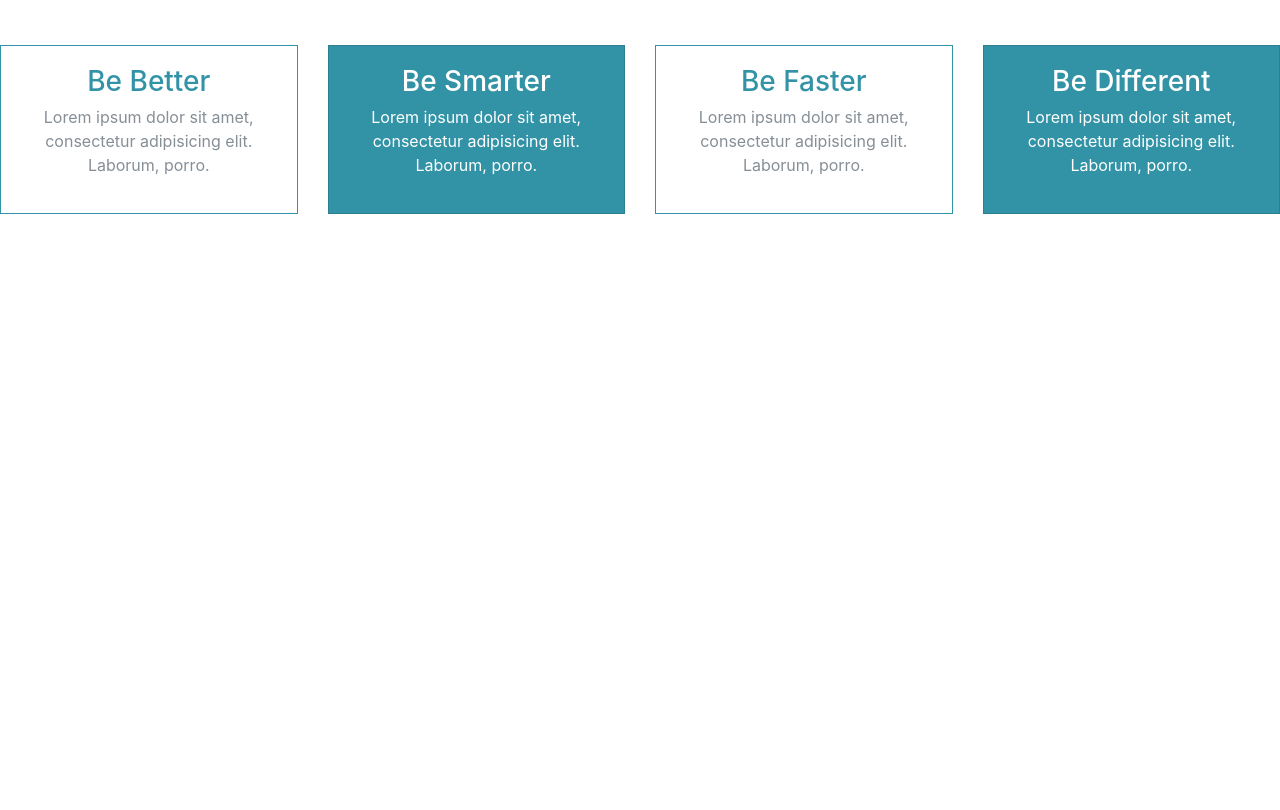
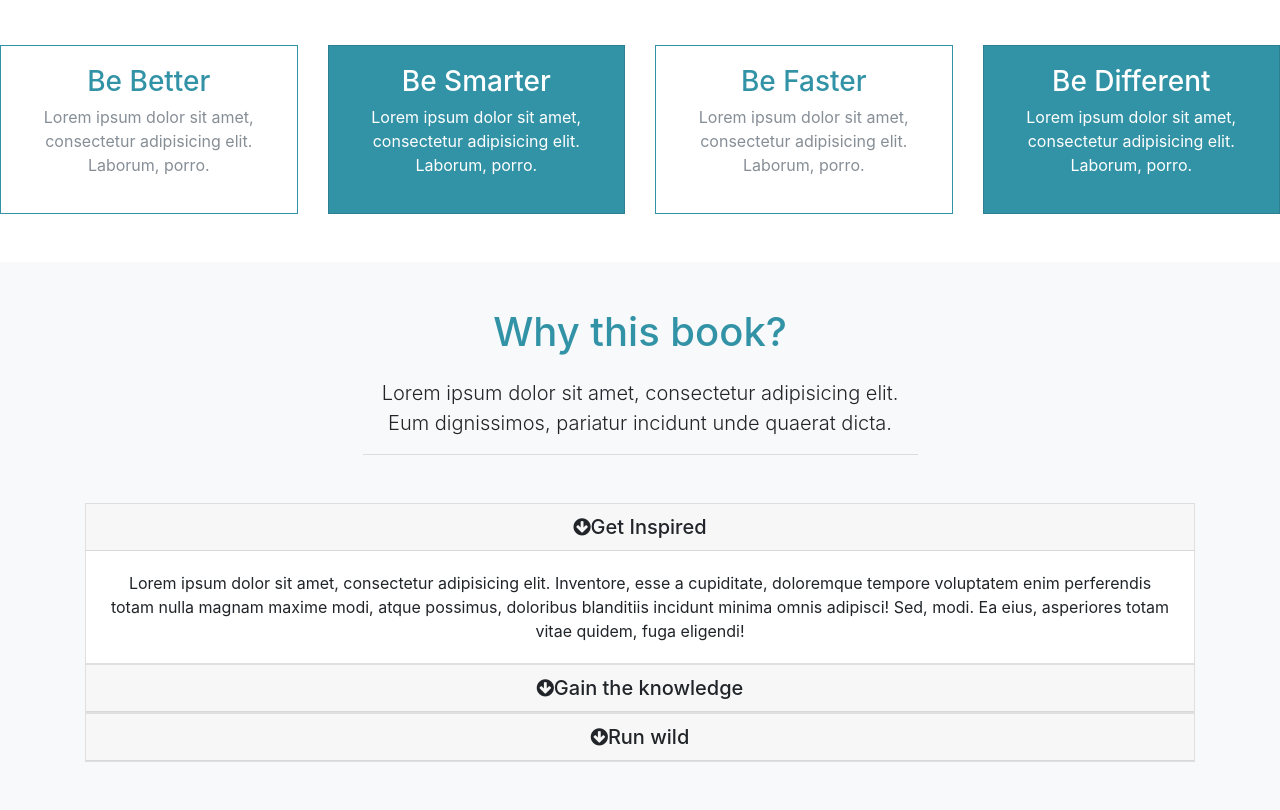
Before and after one commit to jeradamundsen/mizuxe, a website: page src/index.html in a window 1280 px wide. Shown: the part 897-1707 px from the top of the page. Before the commit the page ends 1159 px from the top, so only its background shows below. Drawn offline with Linux system fonts and the light colour scheme.

Commit message:
cool according

```diff
--- a/src/index.html
+++ b/src/index.html
@@ -102,6 +102,64 @@
     </div>
   </container>
 </section>
+
+<!-- ABOUT -->
+
+<section id="about" class="py-5 bg-light text-center">
+  <div class="container">
+    <div class="row">
+      <div class="col">
+        <div class="info-header mb-5">
+          <h1 class="text-primary pb-3">
+            Why this book?
+          </h1>
+          <p class="lead pb3">Lorem ipsum dolor sit amet, consectetur adipisicing elit. Eum dignissimos, pariatur incidunt unde quaerat dicta.</p>
+        </div>
+
+        <!-- ACCORDIAN -->
+
+        <section id="accordian" role="tablist">
+          <div class="card">
+            <div class="card-header" id="heading1">
+              <h5 class="mb-0">
+                <div href="#collapse1" data-toggle="collapse" data-parent="#accordian"><i class="fa fa-arrow-circle-down"></i>Get Inspired</div>
+              </h5>
+            </div>
+            <div id="collapse1" class="collapse show">
+              <div class="card-body">
+                Lorem ipsum dolor sit amet, consectetur adipisicing elit. Inventore, esse a cupiditate, doloremque tempore voluptatem enim perferendis totam nulla magnam maxime modi, atque possimus, doloribus blanditiis incidunt minima omnis adipisci! Sed, modi. Ea eius, asperiores totam vitae quidem, fuga eligendi!
+              </div>
+            </div>
+          </div>
+          <div class="card">
+            <div class="card-header" id="heading2">
+              <h5 class="mb-0">
+                <div href="#collapse2" data-toggle="collapse" data-parent="#accordian"><i class="fa fa-arrow-circle-down"></i>Gain the knowledge</div>
+              </h5>
+            </div>
+            <div id="collapse2" class="collapse">
+              <div class="card-body">
+                Lorem ipsum dolor sit amet, consectetur adipisicing elit. Inventore, esse a cupiditate, doloremque tempore voluptatem enim perferendis totam nulla magnam maxime modi, atque possimus, doloribus blanditiis incidunt minima omnis adipisci! Sed, modi. Ea eius, asperiores totam vitae quidem, fuga eligendi!
+              </div>
+            </div>
+          </div>
+          <div class="card">
+            <div class="card-header" id="heading3">
+              <h5 class="mb-0">
+                <div href="#collapse3" data-toggle="collapse" data-parent="#accordian"><i class="fa fa-arrow-circle-down"></i>Run wild</div>
+              </h5>
+            </div>
+            <div id="collapse3" class="collapse">
+              <div class="card-body">
+                Lorem ipsum dolor sit amet, consectetur adipisicing elit. Inventore, esse a cupiditate, doloremque tempore voluptatem enim perferendis totam nulla magnam maxime modi, atque possimus, doloribus blanditiis incidunt minima omnis adipisci! Sed, modi. Ea eius, asperiores totam vitae quidem, fuga eligendi!
+              </div>
+            </div>
+          </div>
+        </section>
+      </div>
+    </div>
+  </div>
+</section>
 <script src="js/jquery.min.js"></script>
 <script src="js/popper.min.js"></script>
 <script src="js/bootstrap.min.js"></script>
--- a/src/scss/style.scss
+++ b/src/scss/style.scss
@@ -25,3 +25,8 @@ body{
     width: 100%;
   }
 }
+.info-header{
+  width: 50%;
+  margin: auto;
+  border-bottom: 1px #ddd solid;
+}
```
Also changed, not shown: src/css/style.css.
